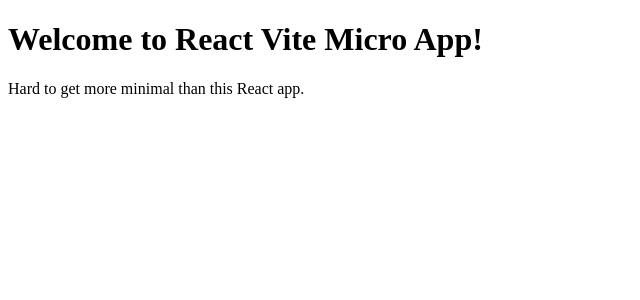
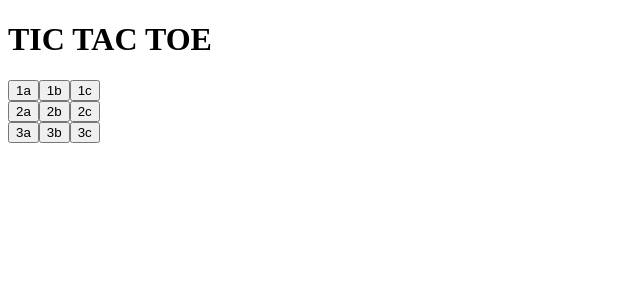
Before and after one commit to niruparekh09/TicTacToe, a React (Vite) app: page / in a window 1280 px wide. Shown: the top 300 px of the page, without its empty margins (0-640 px from the left). Built offline with nearby package versions, Linux system fonts and the light colour scheme.

Commit message:
created board and square components

```diff
--- a/src/App.jsx
+++ b/src/App.jsx
@@ -1,11 +1,12 @@
 import React from 'react';
+import Board from './components/Board';
 
 function App() {
   return (
-    <>
-      <h1>Welcome to React Vite Micro App!</h1>
-      <p>Hard to get more minimal than this React app.</p>
-    </>
+    <div>
+      <h1>TIC TAC TOE</h1>
+      <Board />
+    </div>
   );
 }
 
--- /dev/null
+++ b/src/components/Board.jsx
@@ -0,0 +1,26 @@
+import React from 'react';
+import Square from './Square';
+
+const Board = () => {
+  return (
+    <div>
+      <div>
+        <Square id="1a" />
+        <Square id="1b" />
+        <Square id="1c" />
+      </div>
+      <div>
+        <Square id="2a" />
+        <Square id="2b" />
+        <Square id="2c" />
+      </div>
+      <div>
+        <Square id="3a" />
+        <Square id="3b" />
+        <Square id="3c" />
+      </div>
+    </div>
+  );
+};
+
+export default Board;
--- /dev/null
+++ b/src/components/Square.jsx
@@ -0,0 +1,7 @@
+import React from 'react';
+
+const Square = props => {
+  return <button type="button">{props.id}</button>;
+};
+
+export default Square;
```
